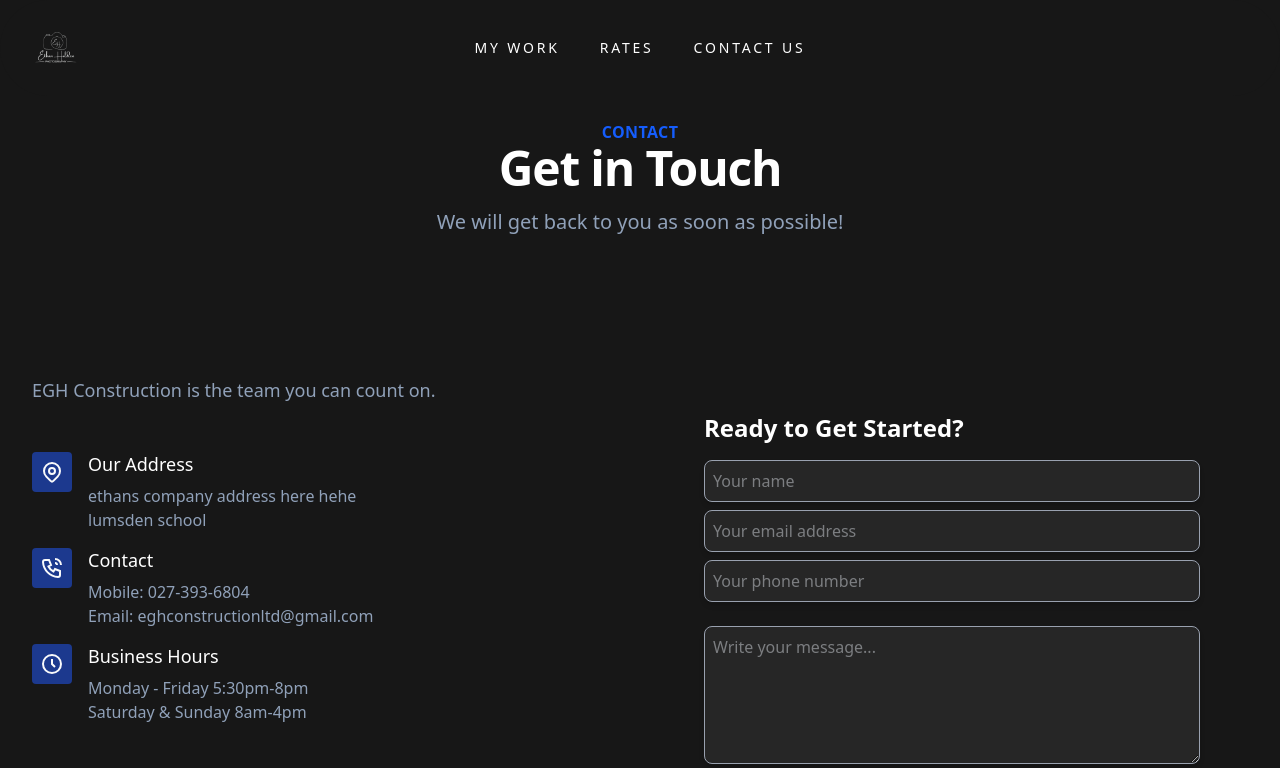
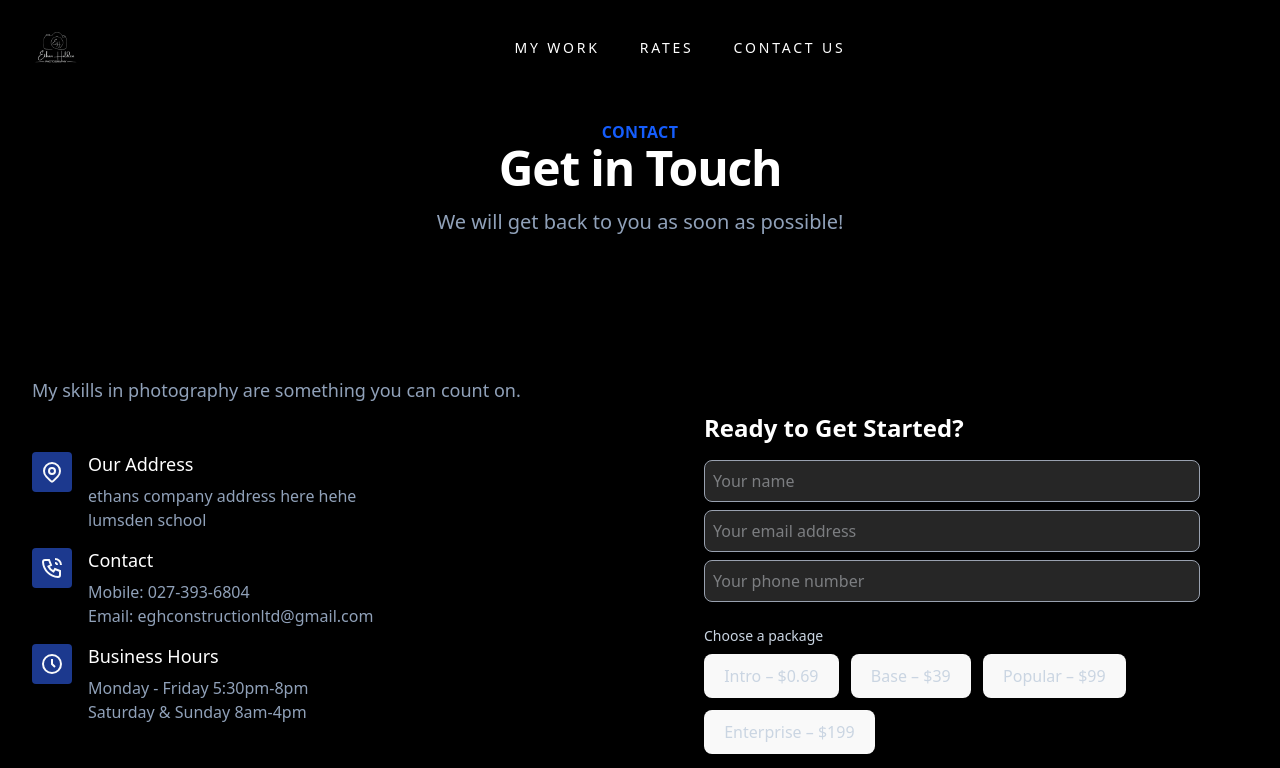
Before and after one commit to iAmJiro/ethanweb, a React (Vite) app in the folder my-app/: page /contact in a window 1280 px wide. Shown: the top 768 px of the page. Built offline with nearby package versions, Linux system fonts and the light colour scheme; a web font is replaced by a local one.

Commit message:
testing images

```diff
--- a/my-app/src/components/Contact.jsx
+++ b/my-app/src/components/Contact.jsx
@@ -1,4 +1,5 @@
-import React, { useRef, useEffect } from "react";
+import React, { useRef, useEffect, useState } from "react";
+import { useLocation } from "react-router-dom";
 import emailjs from "@emailjs/browser";
 import { motion } from "framer-motion";
 
@@ -16,11 +17,32 @@ const staggerContainer = {
   },
 };
 
+// Booking options (must match what you pass from Rates: intro, base, popular, enterprise)
+const planOptions = [
+  { id: "intro", label: "Intro – $0.69" },
+  { id: "base", label: "Base – $39" },
+  { id: "popular", label: "Popular – $99" },
+  { id: "enterprise", label: "Enterprise – $199" },
+];
+
 const Contact = () => {
+  const location = useLocation();
+  const form = useRef();
+
+  // get initial plan from navigation state (from Rates)
+  const [selectedPlan, setSelectedPlan] = useState(location.state?.plan || "");
+  const [isSubmitted, setIsSubmitted] = useState(false);
+
+  // if you navigate again with another plan, sync it
+  useEffect(() => {
+    if (location.state?.plan) {
+      setSelectedPlan(location.state.plan);
+    }
+  }, [location.state]);
+
   useEffect(() => {
     window.scrollTo({ top: 0, behavior: "smooth" });
   }, []);
-  const form = useRef();
 
   const sendEmail = (e) => {
     e.preventDefault();
@@ -28,14 +50,13 @@ const Contact = () => {
     emailjs
       .sendForm(
         "service_hyexll9",
-        "template_ojkknut",
+        "template_yglvh78",
         form.current,
         "byMpOZOmxO-zU25xa"
       )
       .then(() => {
-        alert(
-          "Message sent successfully! We will contact you in earliest business day."
-        );
+        // hide form + show confirmation message
+        setIsSubmitted(true);
         form.current.reset();
       })
       .catch((error) => {
@@ -45,9 +66,9 @@ const Contact = () => {
   };
 
   return (
-    <section className="bg-neutral-900 dark:bg-neutral-900" id="contact">
+    <section className="bg-black dark:bg-black" id="contact">
       <motion.div
-        className="mx-auto max-w-7xl px-4 py-16 sm:px-6 lg:px-8 lg:py-20"
+        className="mx-auto max-w-7xl px-4 py-2 sm:px-6 lg:px-8 lg:py-20"
         variants={fadeInVariant}
         initial="hidden"
         whileInView="visible"
@@ -79,7 +100,7 @@ const Contact = () => {
             {/* Contact Info */}
             <motion.div className="h-full pr-6" variants={fadeInVariant}>
               <p className="mt-3 mb-12 text-lg text-slate-400">
-                EGH Construction is the team you can count on.
+                My skills in photography are something you can count on.
               </p>
               <ul className="mb-6 md:mb-0">
                 {/* Address */}
@@ -158,12 +179,28 @@ const Contact = () => {
               </ul>
             </motion.div>
 
-            {/* Contact Form */}
+            {/* Contact Form / Confirmation */}
             <motion.div
               className="card h-fit max-w-6xl p-5 md:p-12"
               id="form"
               variants={fadeInVariant}
             >
+              {isSubmitted ? (
+                <motion.div
+                  variants={fadeInVariant}
+                  initial="hidden"
+                  animate="visible"
+                  className="space-y-4 text-center"
+                >
+                  <h2 className="mb-2 text-2xl font-bold text-white">
+                    We received your request!
+                  </h2>
+                  <p className="text-lg text-slate-300">
+                    I will reply to you soon.
+                  </p>
+                </motion.div>
+              ) : (
+                <>
                   <h2 className="mb-4 text-2xl font-bold text-white">
                     Ready to Get Started?
                   </h2>
@@ -193,7 +230,33 @@ const Contact = () => {
                           className="mb-2 w-full rounded-md border border-gray-400 py-2 pl-2 pr-4 shadow-md text-gray-300 bg-neutral-800"
                           variants={fadeInVariant}
                         />
+
+                        {/* Booking options just below phone number */}
+                        <motion.div className="mt-4" variants={fadeInVariant}>
+                          <p className="mb-2 text-sm font-medium text-slate-300">
+                            Choose a package
+                          </p>
+                          <div className="flex flex-wrap gap-3">
+                            {planOptions.map((option) => (
+                              <motion.button
+                                key={option.id}
+                                type="button"
+                                onClick={() => setSelectedPlan(option.id)}
+                                className={`rounded-full border px-4 py-2 text-sm transition ${
+                                  selectedPlan === option.id
+                                    ? "bg-white text-black border-white"
+                                    : "border-neutral-600 text-slate-300 hover:bg-neutral-900"
+                                }`}
+                                whileHover={{ scale: 1.03 }}
+                                whileTap={{ scale: 0.97 }}
+                              >
+                                {option.label}
+                              </motion.button>
+                            ))}
                           </div>
+                        </motion.div>
+                      </div>
+
                       <div className="mx-0 mb-1 sm:mb-4">
                         <motion.textarea
                           name="message"
@@ -205,10 +268,18 @@ const Contact = () => {
                         ></motion.textarea>
                       </div>
                     </div>
+
+                    {/* Hidden field so EmailJS also receives the plan */}
+                    <input
+                      type="hidden"
+                      name="selected_plan"
+                      value={selectedPlan || ""}
+                    />
+
                     <div className="text-center">
                       <motion.button
                         type="submit"
-                    className="w-full bg-blue-800 text-white px-6 py-3 font-xl rounded-md hover:bg-blue-700 transition"
+                        className="w-full bg-blue-800 text-white pt-6 py-3 font-xl rounded-md hover:bg-blue-700 transition"
                         whileHover={{ scale: 1.05 }}
                         whileTap={{ scale: 0.95 }}
                         variants={fadeInVariant}
@@ -217,6 +288,8 @@ const Contact = () => {
                       </motion.button>
                     </div>
                   </form>
+                </>
+              )}
             </motion.div>
           </div>
         </motion.div>
--- a/my-app/src/components/Footer.jsx
+++ b/my-app/src/components/Footer.jsx
@@ -35,7 +35,7 @@ function Footer() {
 
           {/* Small text */}
           <p className="mb-10 text-neutral-500 text-sm text-center">
-            © {new Date().getFullYear()} Ethan Hoden Photography. All rights
+            © {new Date().getFullYear()} Ethan Holden Photography. All rights
             reserved.
           </p>
         </div>
--- a/my-app/src/components/Nav.jsx
+++ b/my-app/src/components/Nav.jsx
@@ -3,18 +3,16 @@
 import React, { useState } from "react";
 import { Link } from "react-router-dom";
 
-import logo from "@/assets/etlogo1.png"; // or "../../assets/etlogo1.png" if alias isn't set
+import logo from "@/assets/etlogo1.png";
 
 import {
   Navbar,
   NavBody,
-  NavItems,
   MobileNav,
   MobileNavHeader,
   MobileNavMenu,
   MobileNavToggle,
-  // NavbarButton, // optional if you want a CTA on the right
-} from "@/components/ui/resizable-navbar"; // adjust path to your file
+} from "@/components/ui/resizable-navbar";
 
 const navItems = [
   { name: "My Work", link: "/" },
@@ -36,17 +34,26 @@ export default function SiteNav() {
             alt="Ethan Holden Photography"
             className="h-8 sm:h-20 w-auto"
           />
+          {/* Optional text logo */}
           {/* <span className="fonttext text-xs sm:text-lg md:text-xl font-light tracking-[0.3em] uppercase text-black dark:text-white">
             Ethan Holden Photography
           </span> */}
         </Link>
 
         {/* Center links */}
-        <NavItems
-          items={navItems}
-          onItemClick={() => setIsOpen(false)}
-          className="fonttext uppercase tracking-[0.2em]"
-        />
+        <nav className="relative flex flex-1 justify-center">
+          <div className="flex items-center space-x-2 fonttext uppercase tracking-[0.2em] text-sm">
+            {navItems.map((item) => (
+              <Link
+                key={item.name}
+                to={item.link}
+                className="relative px-4 py-2 text-neutral-600 dark:text-neutral-300 hover:text-black dark:hover:text-white transition-colors"
+              >
+                {item.name}
+              </Link>
+            ))}
+          </div>
+        </nav>
 
         {/* Optional right-side button */}
         {/* <NavbarButton as={Link} to="/contact" variant="dark">
@@ -80,7 +87,7 @@ export default function SiteNav() {
               key={item.name}
               to={item.link}
               onClick={() => setIsOpen(false)}
-              className="w-full text-left text-neutral-900 dark:text-neutral-100 text-sm font-medium tracking-[0.2em] uppercase"
+              className="w-full text-left text-neutral-900 dark:text-neutral-100 text-sm font-medium tracking-[0.2em] uppercase hover:text-black dark:hover:text-white transition-colors"
             >
               {item.name}
             </Link>
--- a/my-app/src/components/Rates.jsx
+++ b/my-app/src/components/Rates.jsx
@@ -1,4 +1,5 @@
 import React from "react";
+import { Link } from "react-router-dom";
 import { EncryptedText } from "@/components/ui/encrypted-text";
 import { AuroraBackground } from "./ui/aurora-background";
 
@@ -16,14 +17,6 @@ function Rates() {
                 revealDelayMs={50}
               />
             </h2>
-            {/* <p className="mt-4 text-gray-500 dark:text-gray-400">
-              <EncryptedText
-                text="Ethan Holden Photography"
-                encryptedClassName="text-neutral-500"
-                revealedClassName="dark:text-white text-white"
-                revealDelayMs={50}
-              />
-            </p> */}
           </div>
         </div>
 
@@ -37,7 +30,6 @@ function Rates() {
               For most businesses that want to optimize web queries.
             </p>
 
-            {/* features */}
             <div className="mt-8 space-y-8">
               <Feature text="All limited links" />
               <Feature text="Own analytics platform" />
@@ -46,9 +38,13 @@ function Rates() {
               <Feature text="Unlimited users" />
             </div>
 
-            <button className="w-full px-4 py-2 mt-10 font-medium tracking-wide text-white bg-blue-500 rounded-md hover:bg-blue-600">
-              Choose plan
-            </button>
+            <Link
+              to="/contact"
+              state={{ plan: "intro" }}
+              className="block w-full px-4 py-2 mt-10 font-medium tracking-wide text-white bg-blue-500 rounded-md text-center hover:bg-blue-600"
+            >
+              Book now!
+            </Link>
           </div>
 
           {/* Card 2 */}
@@ -67,12 +63,16 @@ function Rates() {
               <Feature text="Unlimited users" />
             </div>
 
-            <button className="w-full px-4 py-2 mt-10 font-medium tracking-wide text-white bg-blue-500 rounded-md hover:bg-blue-600">
-              Choose plan
-            </button>
+            <Link
+              to="/contact"
+              state={{ plan: "base" }}
+              className="block w-full px-4 py-2 mt-10 font-medium tracking-wide text-white bg-blue-500 rounded-md text-center hover:bg-blue-600"
+            >
+              Book now!
+            </Link>
           </div>
 
-          {/* Card 3 (Popular) */}
+          {/* Card 3 */}
           <div className="fade-in [animation-delay:0.3s] px-6 py-4 transition-colors duration-200 transform bg-gray-700 rounded-lg dark:bg-gray-600">
             <p className="text-lg font-medium text-gray-100">Popular</p>
             <h4 className="mt-2 text-4xl font-semibold text-gray-100">$99</h4>
@@ -88,9 +88,13 @@ function Rates() {
               <Feature text="Unlimited users" dark />
             </div>
 
-            <button className="w-full px-4 py-2 mt-10 font-medium tracking-wide text-white bg-blue-500 rounded-md hover:bg-blue-600">
-              Choose plan
-            </button>
+            <Link
+              to="/contact"
+              state={{ plan: "popular" }}
+              className="block w-full px-4 py-2 mt-10 font-medium tracking-wide text-white bg-blue-500 rounded-md text-center hover:bg-blue-600"
+            >
+              Book now!
+            </Link>
           </div>
 
           {/* Card 4 */}
@@ -109,9 +113,13 @@ function Rates() {
               <Feature text="Unlimited users" />
             </div>
 
-            <button className="w-full px-4 py-2 mt-10 font-medium tracking-wide text-white bg-blue-500 rounded-md hover:bg-blue-600">
-              Choose plan
-            </button>
+            <Link
+              to="/contact"
+              state={{ plan: "enterprise" }}
+              className="block w-full px-4 py-2 mt-10 font-medium tracking-wide text-white bg-blue-500 rounded-md text-center hover:bg-blue-600"
+            >
+              Book now!
+            </Link>
           </div>
         </div>
       </div>
--- a/my-app/src/components/homeItems/BeforeContact.jsx
+++ b/my-app/src/components/homeItems/BeforeContact.jsx
@@ -32,7 +32,7 @@ export function BeforeContact() {
         <ModalBody>
           <ModalContent>
             <h4 className="text-lg md:text-2xl text-neutral-600 dark:text-neutral-100 font-bold text-center mb-8">
-              Book your a session with{" "}
+              Book your session with{" "}
               <span className="px-1 py-0.5 rounded-md bg-gray-100 dark:bg-neutral-800 dark:border-neutral-700 border border-gray-200">
                 ME
               </span>{" "}
--- a/my-app/src/components/homeItems/DraggableCardDemo.jsx
+++ b/my-app/src/components/homeItems/DraggableCardDemo.jsx
@@ -44,7 +44,7 @@ export function DraggableCardDemo() {
       className: "absolute top-24 left-[45%] rotate-[-7deg]",
     },
     {
-      title: "Canada",
+      title: "You can drag me!",
       image:
         "https://images.unsplash.com/photo-1441974231531-c6227db76b6e?q=80&w=2560&auto=format&fit=crop&ixlib=rb-4.0.3",
       className: "absolute top-8 left-[30%] rotate-[4deg]",
@@ -74,7 +74,7 @@ export function DraggableCardDemo() {
             <h3 className="mt-4 text-center text-2xl font-bold">
               <Link
                 to={`/gallery/${slug}`}
-                className="text-black dark:text-black hover:text-white hover:underline transition"
+                className="!text-black dark:!text-black hover:!text-white hover:underline transition"
               >
                 {item.title}
               </Link>
```
Lines whose indentation alone changed are shown as unchanged.
